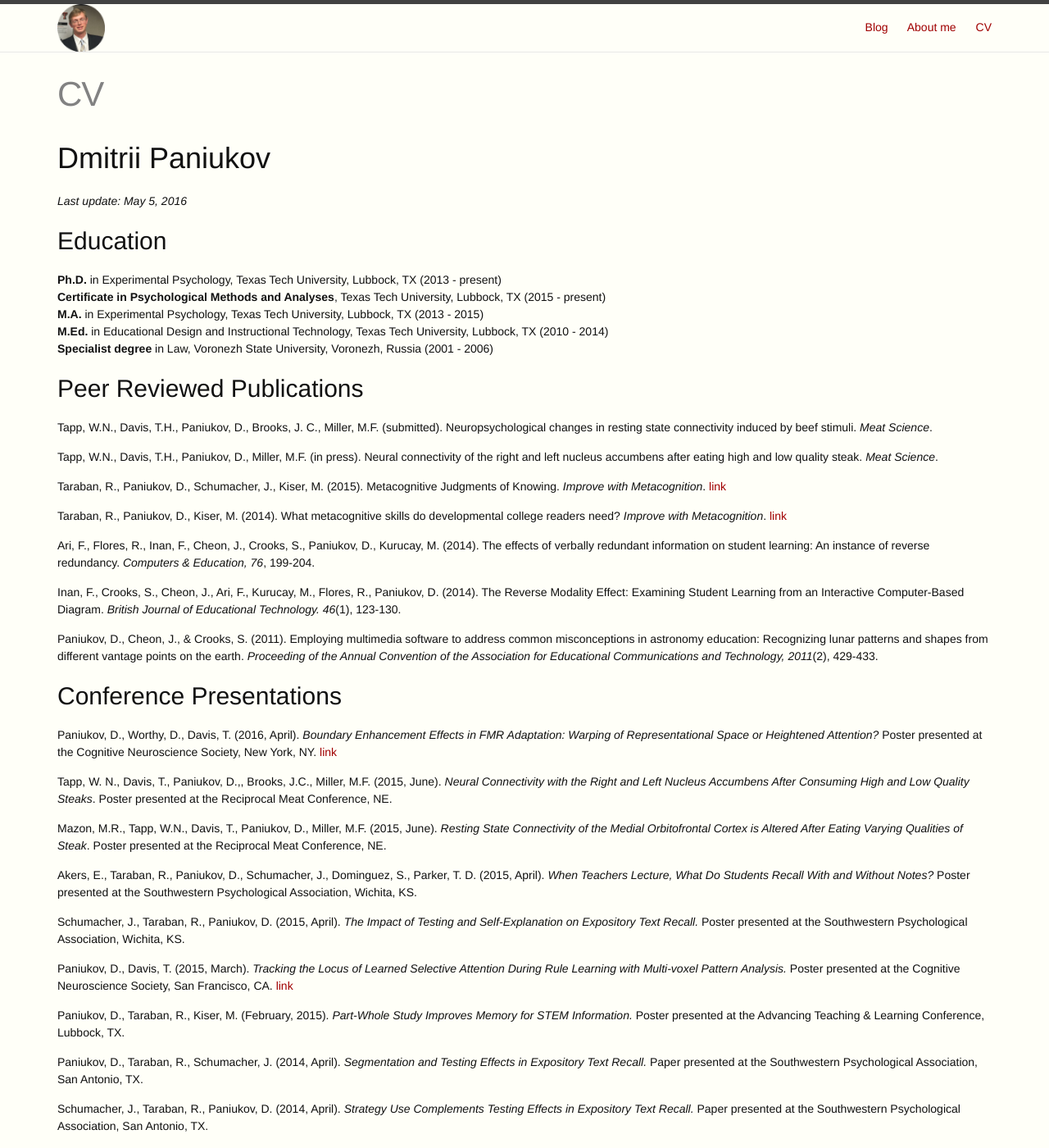
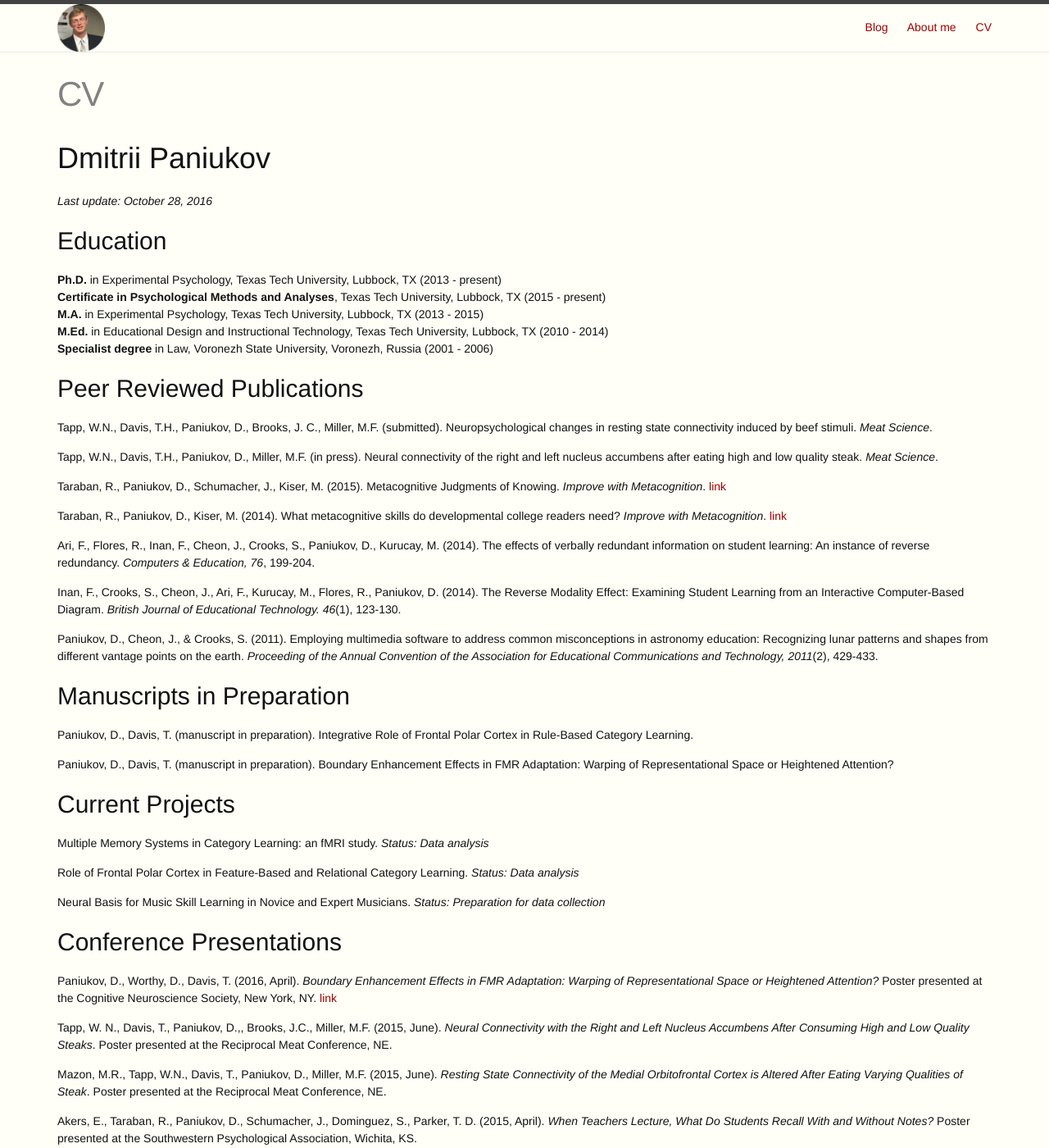
Before and after one commit to dpaniukov/dpaniukov.github.io, a Jekyll site: the page built from 2CV.md, in a window 1280 px wide and 1400 px high. Shown: the whole window at 82% size. Built offline with Jekyll 4.4.1, drawn with Linux system fonts in a browser that asks for light colours.

Commit message:
cv update

```diff
--- a/2CV.md
+++ b/2CV.md
@@ -6,7 +6,7 @@ permalink: /cv/
 
 # Dmitrii Paniukov
 
-*Last update: May 5, 2016*
+*Last update: October 28, 2016*
 
 ## Education
 **Ph.D.** in Experimental Psychology, Texas Tech University, Lubbock, TX (2013 - present)
@@ -30,6 +30,20 @@ Ari, F., Flores, R., Inan, F., Cheon, J., Crooks, S., Paniukov, D., Kurucay, M.
 Inan, F., Crooks, S., Cheon, J., Ari, F., Kurucay, M., Flores, R., Paniukov, D. (2014). The Reverse Modality Effect: Examining Student Learning from an Interactive Computer-Based Diagram. *British Journal of Educational Technology. 46*(1), 123-130.
 
 Paniukov, D., Cheon, J., & Crooks, S. (2011). Employing multimedia software to address common misconceptions in astronomy education: Recognizing lunar patterns and shapes from different vantage points on the earth. *Proceeding of the Annual Convention of the Association for Educational Communications and Technology, 2011*(2), 429-433.
+
+## Manuscripts in Preparation
+
+Paniukov, D., Davis, T. (manuscript in preparation). Integrative Role of Frontal Polar Cortex in Rule-Based Category Learning.
+
+Paniukov, D., Davis, T. (manuscript in preparation). Boundary Enhancement Effects in FMR Adaptation: Warping of Representational Space or Heightened Attention?
+
+## Current Projects
+
+Multiple Memory Systems in Category Learning: an fMRI study. *Status: Data analysis*
+
+Role of Frontal Polar Cortex in Feature-Based and Relational Category Learning. *Status: Data analysis*
+
+Neural Basis for Music Skill Learning in Novice and Expert Musicians. *Status: Preparation for data collection*
 
 ## Conference Presentations
 
```
